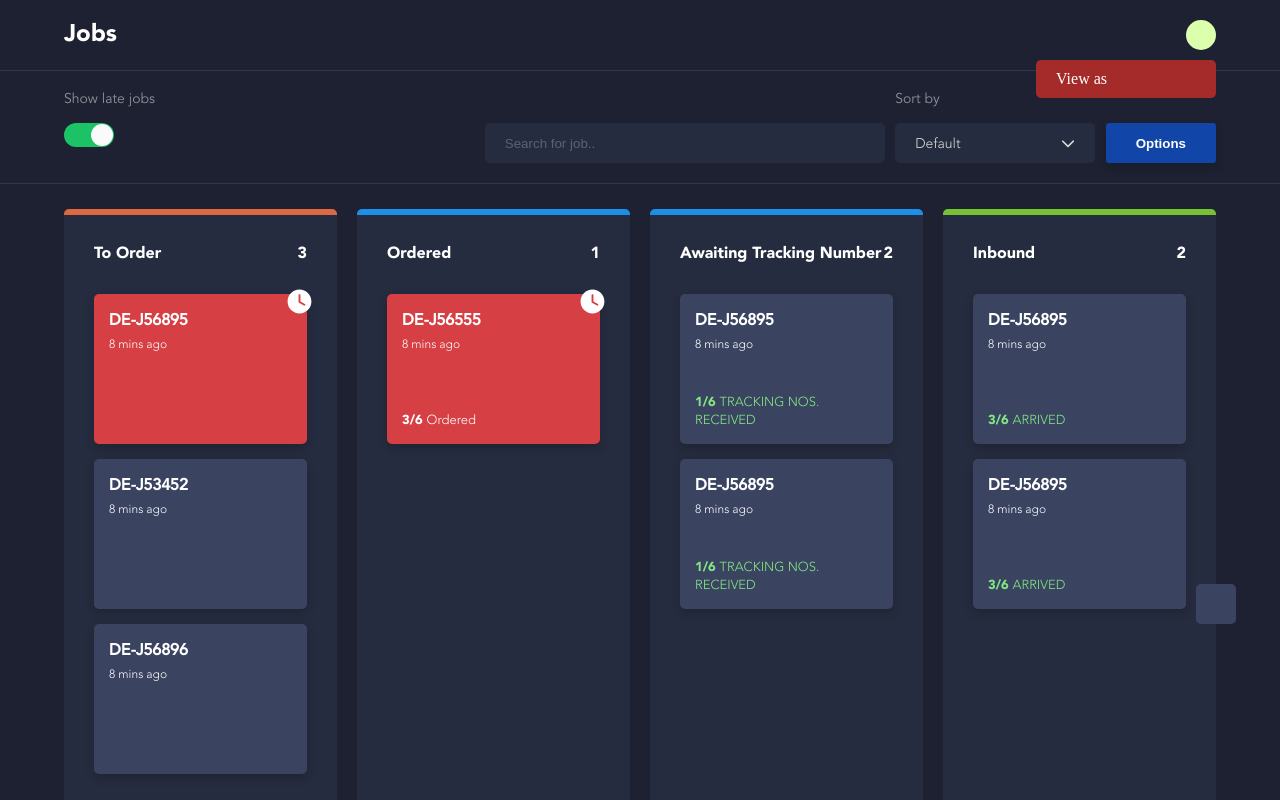
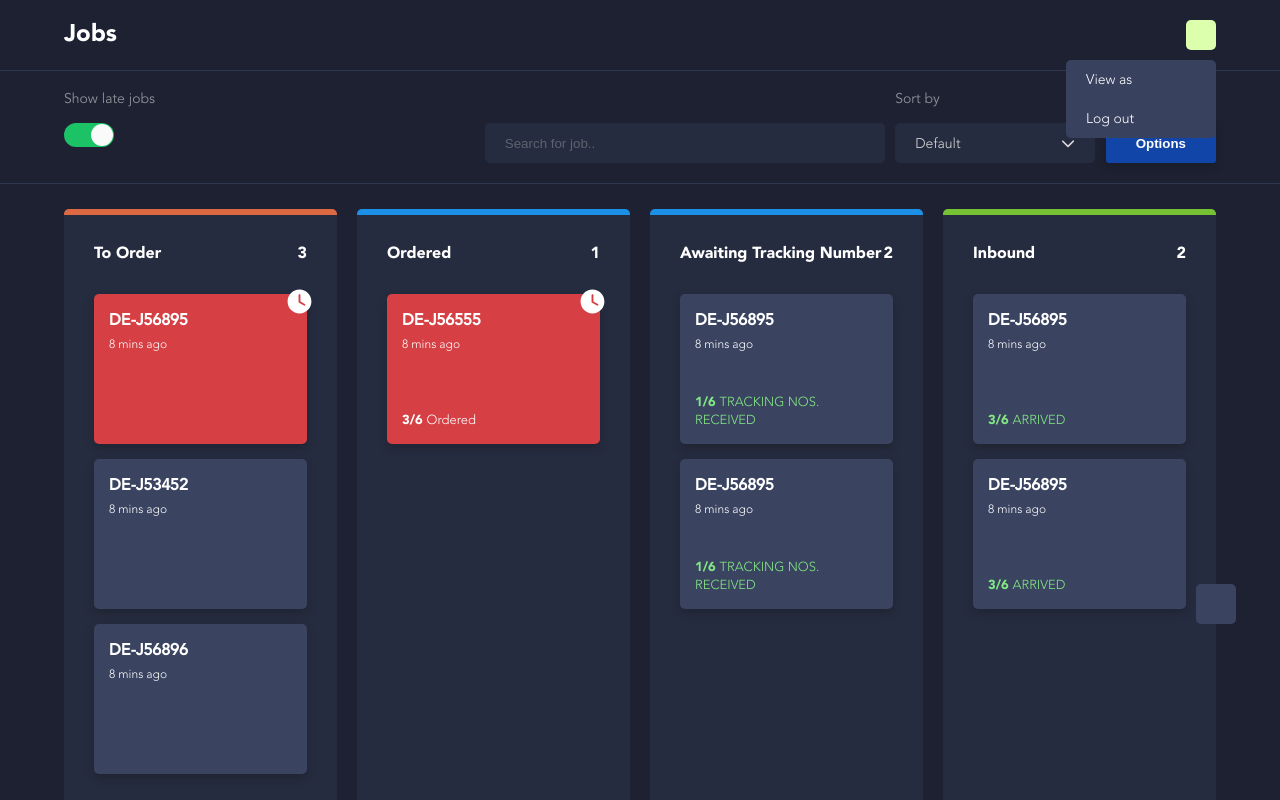
Before and after one commit to emmanuelojiji/jobscreen, a React (Create React App) app: page / in a window 1280 px wide. Both pictures are taken after a click on the element 1201 px from the left and 35 px from the top of the page. Shown: the top 800 px of the page. Built offline with nearby package versions, Linux system fonts and the light colour scheme.

Commit message:
More font implementation

```diff
--- a/src/App.js
+++ b/src/App.js
@@ -60,7 +60,6 @@ function App() {
       ),
     [user, showLateJobs] // hook dependencies
   );
-
 
   const orderedArray =
     user === "default"
@@ -163,27 +162,29 @@ function App() {
       {switchModalVisible && (
         <div className="switch_modal_container">
           <div className="switch_modal" ref={switchModalRef}>
-            <h1>View as</h1>
-            <p>You are currently logged in as Tom Blockley </p>
+            <h1 className="bold">View as</h1>
+            <p className="normal">
+              You are currently logged in as Tom Blockley{" "}
+            </p>
             <Dropdown
               placeholder={user === "default" ? "Default" : user}
               menuMarginTop="15px"
               menuItem={
                 <>
                   <span
-                    className="menu-item"
+                    className="menu-item normal"
                     onClick={() => setUser("default")}
                   >
                     Default
                   </span>
                   <span
-                    className="menu-item"
+                    className="menu-item normal"
                     onClick={() => setUser("Jack Smith")}
                   >
                     Jack Smith
                   </span>
                   <span
-                    className="menu-item"
+                    className="menu-item normal"
                     onClick={() => setUser("Holly Jones")}
                   >
                     Holly Jones
@@ -312,7 +313,13 @@ function App() {
                 ref={profileMenuRef}
                 onClick={() => setProfileMenuVisible(false)}
               >
-                <span onClick={() => setSwitchModalVisible(true)}>View as</span>
+                <span
+                  className="light"
+                  onClick={() => setSwitchModalVisible(true)}
+                >
+                  View as
+                </span>
+                <span className="light">Log out</span>
               </div>
             )}
           </div>
--- a/src/App.scss
+++ b/src/App.scss
@@ -27,7 +27,7 @@ header {
   height: 30px;
   width: 30px;
   background: rgb(219, 255, 173);
-  border-radius: 100%;
+  border-radius: 5px;
   cursor: pointer;
 }
 
@@ -39,14 +39,14 @@ header {
   position: relative;
 }
 .profile-menu {
-  background: #262c3f;
-  background: brown;
+  background: #38415e;
   position: absolute;
-  width: 180px;
+  width: 150px;
   right: 0;
   top: 40px;
   color: white;
   border-radius: 5px;
+  z-index: 3;
 
   span {
     display: block;
@@ -54,6 +54,13 @@ header {
     padding-top: 10px;
     padding-bottom: 10px;
     width: 100%;
+    transition: 0.2s ease-in-out;
+    font-size: 14px;
+
+    &:hover {
+      background: #124cb7;
+      cursor: pointer;
+    }
   }
 }
 
@@ -144,7 +151,6 @@ header {
 
   &:focus {
     background: #2d344b;
-
   }
 
   &::placeholder {
--- a/src/Components/JobCard.js
+++ b/src/Components/JobCard.js
@@ -59,9 +59,9 @@ const JobCard = ({
         className="tooltip"
         style={{ visibility: showTooltip ? "visible" : "hidden" }}
       >
-        <p>
-          This job is <span className="tooltip-bold">2 days</span> and{" "}
-          <span className="tooltip-bold">5 minutes late.</span>
+        <p className="normal">
+          This job is <span className="bold">2 days</span> and{" "}
+          <span className="bold">5 minutes late.</span>
         </p>
       </div>
     </div>
--- a/src/Components/Sidebar.js
+++ b/src/Components/Sidebar.js
@@ -64,14 +64,14 @@ const Sidebar = ({
             dropdownLabel="Department"
             menuItem={
               <>
-                <span className="menu-item" onClick={defaultDepartment}>
+                <span className="menu-item light" onClick={defaultDepartment}>
                   Default
                 </span>
-                <span className="menu-item" onClick={customerSupportDepartment}>
+                <span className="menu-item light" onClick={customerSupportDepartment}>
                   Customer Support
                 </span>
 
-                <span className="menu-item" onClick={globalTradeDepartment}>
+                <span className="menu-item light" onClick={globalTradeDepartment}>
                   Global Trade
                 </span>
               </>
```
Lines whose indentation alone changed are shown as unchanged.
